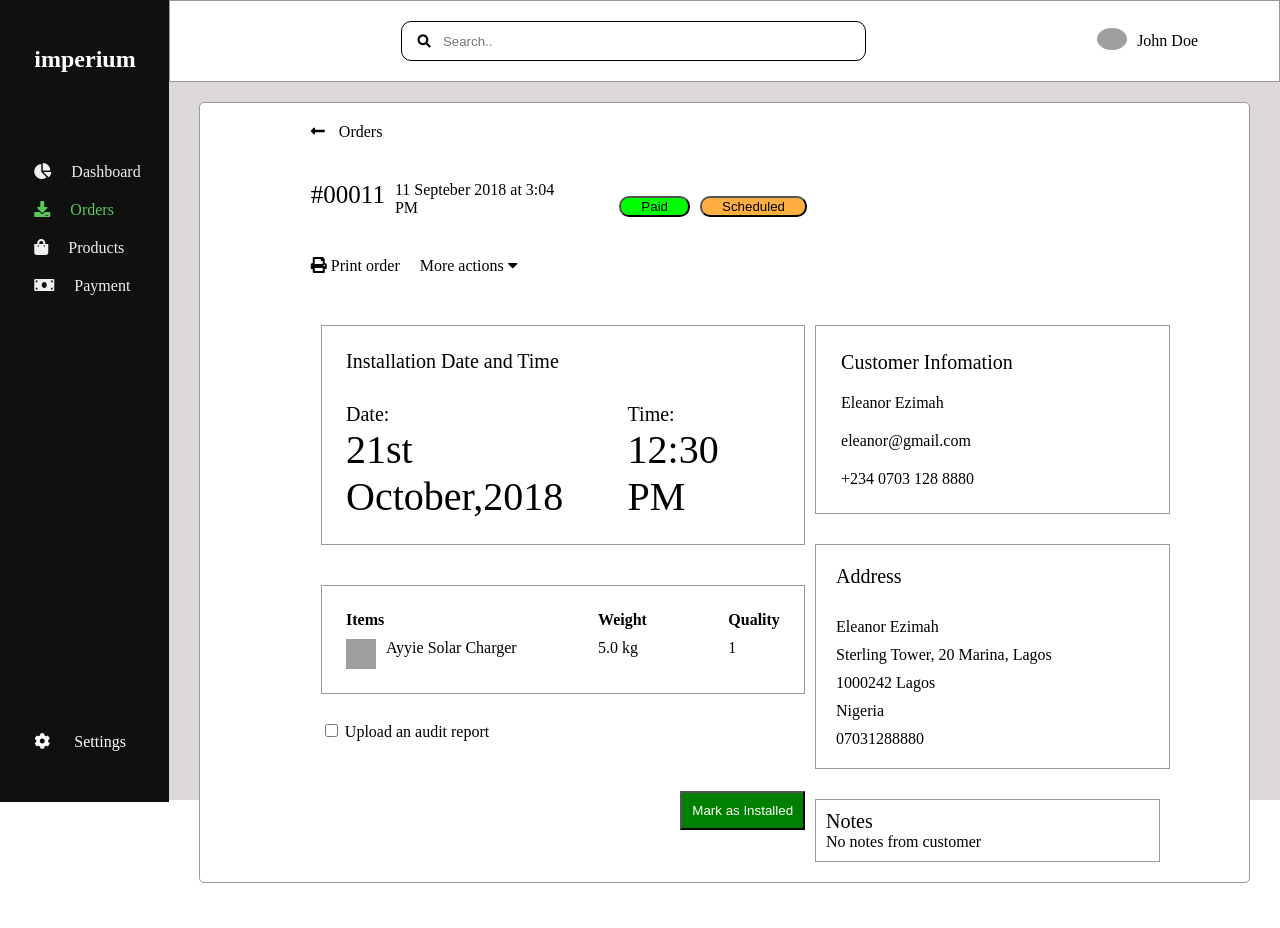
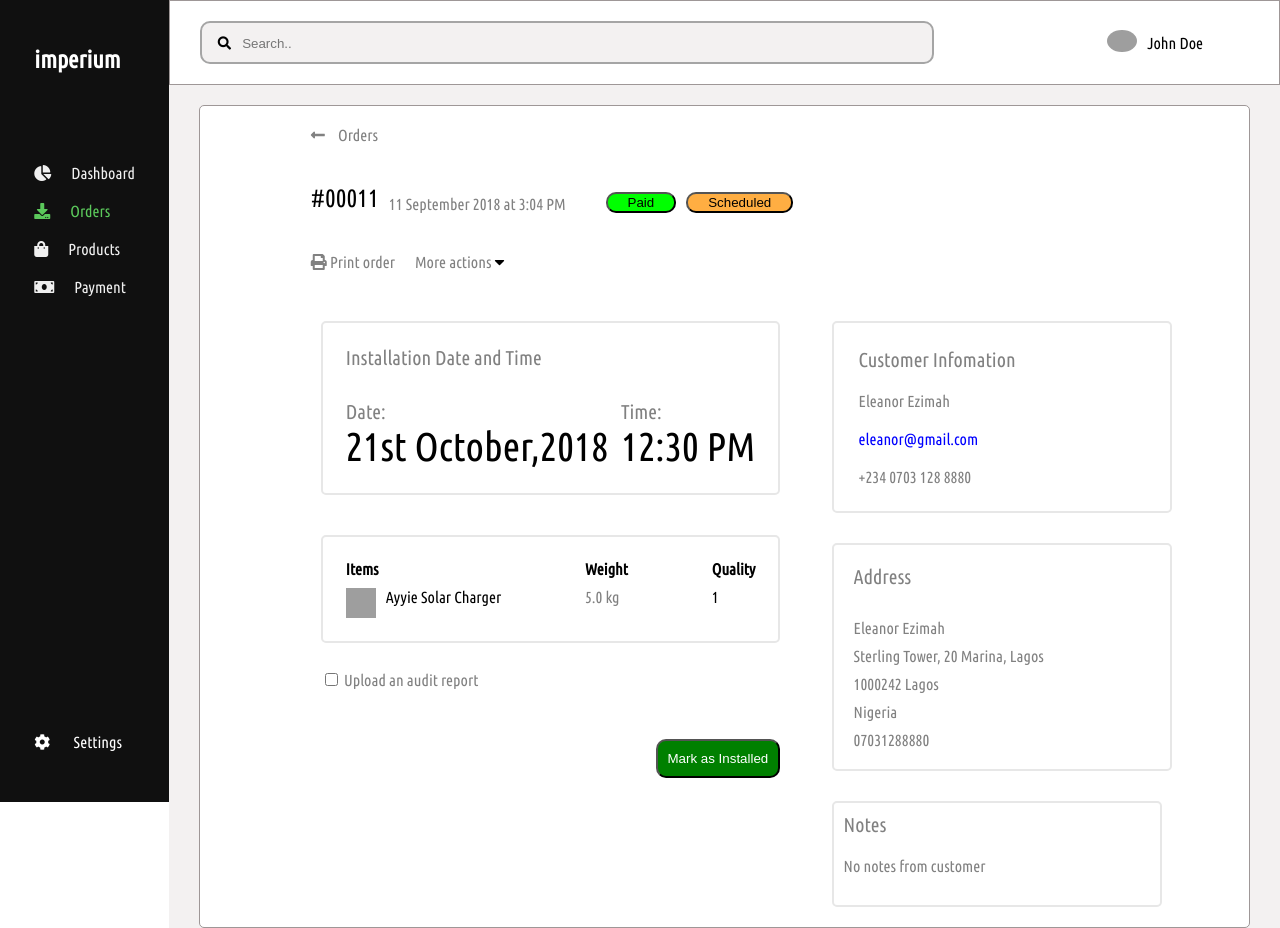
Before and after one commit to precious-az/frontend-application-test, a plain HTML site: page index.html in a window 1280 px wide. Before the commit the page ends 883 px from the top, so only its background shows below. Drawn offline with Linux system fonts and the light colour scheme; grey boxes are pictures that could not be loaded.

Commit message:
clean up

```diff
--- a/index.html
+++ b/index.html
@@ -5,6 +5,7 @@
 	<meta http-equiv="X-UA-Compatible" content="IE=edge">
 	<title>Page Title</title>
 	<meta name="viewport" content="width=device-width, initial-scale=1">
+	<link href="https://fonts.googleapis.com/css?family=Ubuntu+Condensed" rel="stylesheet">
 	<link rel="stylesheet" href="https://use.fontawesome.com/releases/v5.7.2/css/all.css" integrity="sha384-fnmOCqbTlWIlj8LyTjo7mOUStjsKC4pOpQbqyi7RrhN7udi9RwhKkMHpvLbHG9Sr"
 	 crossorigin="anonymous">
 	<link rel="stylesheet" type="text/css" media="screen" href="main.css">
@@ -50,12 +51,12 @@
 						</div>
 					</div>
 					<div class="body-main bg-white">
-						<div class="nav-link">
-							<i class="fas fa-long-arrow-alt-left" style="padding-right:10px"></i> Orders </div>
+						<div class="nav-link text-dim">
+							<i class="fas fa-long-arrow-alt-left text-dim" style="padding-right:10px"></i> Orders </div>
 						<div class="ticket-datetime" style="margin-top:30px;">
 							<div class="title">#00011</div>
 							<div class="datetime">
-								<div>11 Septeber 2018 at 3:04 PM</div>
+								<div class="text-dim">11 September 2018 at 3:04 PM</div>
 							</div>
 							<div class="btn-action">
 								<button style="background:#00FF00; margin-left:40px;">Paid</button>
@@ -63,20 +64,20 @@
 							</div>
 						</div>
 						<div class="print-action" style="margin-top:20px;">
-							<div style="margin-right:20px;"><i class="fas fa-print"></i> Print order </div>
-							<div> More actions <i class="fas fa-caret-down"></i> </div>
+							<div style="margin-right:20px;" class="text-dim"><i class="fas fa-print"></i> Print order </div>
+							<div class="text-dim"> More actions <i style="color:#000000" class="fas fa-caret-down"></i> </div>
 						</div>
 						<div class="box-container" style="margin-top:20px;">
 							<div class="box-left">
 								<div class="install-div">
-									<div class="small-title">Installation Date and Time</div>
+									<div class="small-title text-dim">Installation Date and Time</div>
 									<div class="install-datetime">
 										<div>
-											<div class="small-title">Date:</div>
+											<div class="small-title text-dim">Date:</div>
 											<div class="bold-date">21st October,2018</div>
 										</div>
 										<div>
-											<div class="small-title">Time:</div>
+											<div class="small-title text-dim">Time:</div>
 											<div class="bold-date">12:30 PM</div>
 										</div>
 									</div>
@@ -92,38 +93,38 @@
 									</div>
 									<div>
 										<div class="text-bold">Weight</div>
-										<div>5.0 kg</div>
+										<div class="text-dim">5.0 kg</div>
 									</div>
 									<div>
 										<div class="text-bold">Quality</div>
 										<div>1</div>
 									</div>
 								</div>
-								<div>
-									<input style="margin-top:30px;" type="checkbox" name="vehicle" value="Bike"> Upload an audit report<br>
+								<div class="text-dim">
+									<input style="margin-top:30px;"  type="checkbox" name="vehicle" value="Bike"> Upload an audit report<br>
 								</div>
 								<div style="display:flex; justify-content: flex-end">
-									<button style="padding:10px; background:green; color:#ffffff;margin-top:50px;">Mark as Installed</button>
+									<button style="padding:10px; background:green; color:#ffffff;margin-top:50px; border-radius:10px">Mark as Installed</button>
 								</div>
 							</div>
 							<div class="box-right">
 								<div class="customer-info-container">
-									<div class="small-title">Customer Infomation</div>
-									<div>Eleanor Ezimah</div>
-									<div>eleanor@gmail.com</div>
-									<div>+234 0703 128 8880</div>
+									<div class="small-title text-dim">Customer Infomation</div>
+									<div class="text-dim">Eleanor Ezimah</div>
+									<div class="" style="color:blue">eleanor@gmail.com</div>
+									<div class="text-dim">+234 0703 128 8880</div>
 								</div>
 								<div class="address-container">
-									<div class="small-title" style="margin-bottom:20px;">Address</div>
-									<div>Eleanor Ezimah</div>
-									<div>Sterling Tower, 20 Marina, Lagos</div>
-									<div>1000242 Lagos</div>
-									<div>Nigeria</div>
-									<div>07031288880</div>
+									<div class="small-title text-dim" style="margin-bottom:20px;">Address</div>
+									<div class="text-dim">Eleanor Ezimah</div>
+									<div class="text-dim">Sterling Tower, 20 Marina, Lagos</div>
+									<div class="text-dim">1000242 Lagos</div>
+									<div class="text-dim">Nigeria</div>
+									<div class="text-dim">07031288880</div>
 								</div>
 								<div class="note-container">
-									<div class="small-title">Notes</div>
-									<div>No notes from customer</div>
+									<div class="small-title text-dim">Notes</div>
+									<div class="text-dim">No notes from customer</div>
 								</div>
 							</div>
 						</div>
--- a/main.css
+++ b/main.css
@@ -1,6 +1,7 @@
 body {
 	padding: 0;
 	margin: 0;
+	font-family: 'Ubuntu Condensed', sans-serif;
 }
 
 .container {
@@ -14,6 +15,10 @@ body {
 	width: 100%;
 	height: 100%;
 	flex: 6;
+}
+
+.text-dim {
+	color: #818181;
 }
 
 .nav-menu {
@@ -82,9 +87,9 @@ body {
 
 .main {
 	width: 100%;
-	height: 100%;
+	/* height: 100%; */
 	/* background: #f5f5f5; */
-	background: #9e979733;
+	background: #f3f1f1;
 }
 
 .bg-white {
@@ -103,16 +108,19 @@ body {
 	width: 80%;
 	padding: 20px;
 	display: flex;
-	justify-content: center;
+	justify-content: flex-start;
+	padding-left: 30px;
 }
 
 input[type=text] {
-	width: 70%;
+	width: 90%;
 	border: 0;
+	background:#f3f1f1;
 }
 
 .search-form {
-	width: 60%;
+	width: 100%;
+	/* width: 60%; */
 	border-radius: 10%;
 }
 
@@ -122,10 +130,11 @@ input[type=text] {
 }
 
 .search-div {
-	border: 1px solid #000000;
+	border: 2px solid #a5a5a5;
 	padding: 10px;
 	border-radius: 10px;
-	width: 50%;
+	width: 80%;
+	background:#f3f1f1;
 }
 
 .profile {
@@ -212,12 +221,12 @@ input[type=text] {
 	width: 40%;
 	display: flex;
 	flex-direction: column;
-	/* margin-left: 30%; */
+	margin-left: 5%;
 }
 
 .install-div {
-	border: 1px solid #9e9797;
-
+	border: 2px solid #e7e7e7;
+	border-radius: 5px;
 	padding: 5%;
 }
 
@@ -244,8 +253,8 @@ input[type=text] {
 	display: flex;
 	flex-direction: row;
 	justify-content: space-between;
-	border: 1px solid #9e9797;
-
+	border: 2px solid #e7e7e7;
+	border-radius: 5px;
 	padding: 5%;
 }
 
@@ -264,8 +273,8 @@ input[type=text] {
 	display: flex;
 	flex-direction: column;
 	justify-content: space-around;
-	border: 1px solid #9e9797;
-
+	border: 2px solid #e7e7e7;
+	border-radius: 5px;
 	margin-top: 10px;
 	/* flex: auto; */
 	width: 100%;
@@ -285,8 +294,8 @@ input[type=text] {
 	padding: 15px;
 	display: flex;
 	flex-direction: column;
-	border: 1px solid #9e9797;
-
+	border: 2px solid #e7e7e7;
+	border-radius: 5px;
 	margin-top: 10px;
 	width: 100%;
 	margin-bottom: 20px;
@@ -300,10 +309,13 @@ input[type=text] {
 	padding: 10px;
 	display: flex;
 	flex-direction: column;
-	border: 1px solid #9e9797;
-
+	border: 2px solid #e7e7e7;
+	border-radius: 5px;
 	margin-top: 10px;
 	width: 100%;
 	margin-bottom: 20px;
+}
 
+.note-container > div {
+	padding-bottom: 20px;
 }
```
